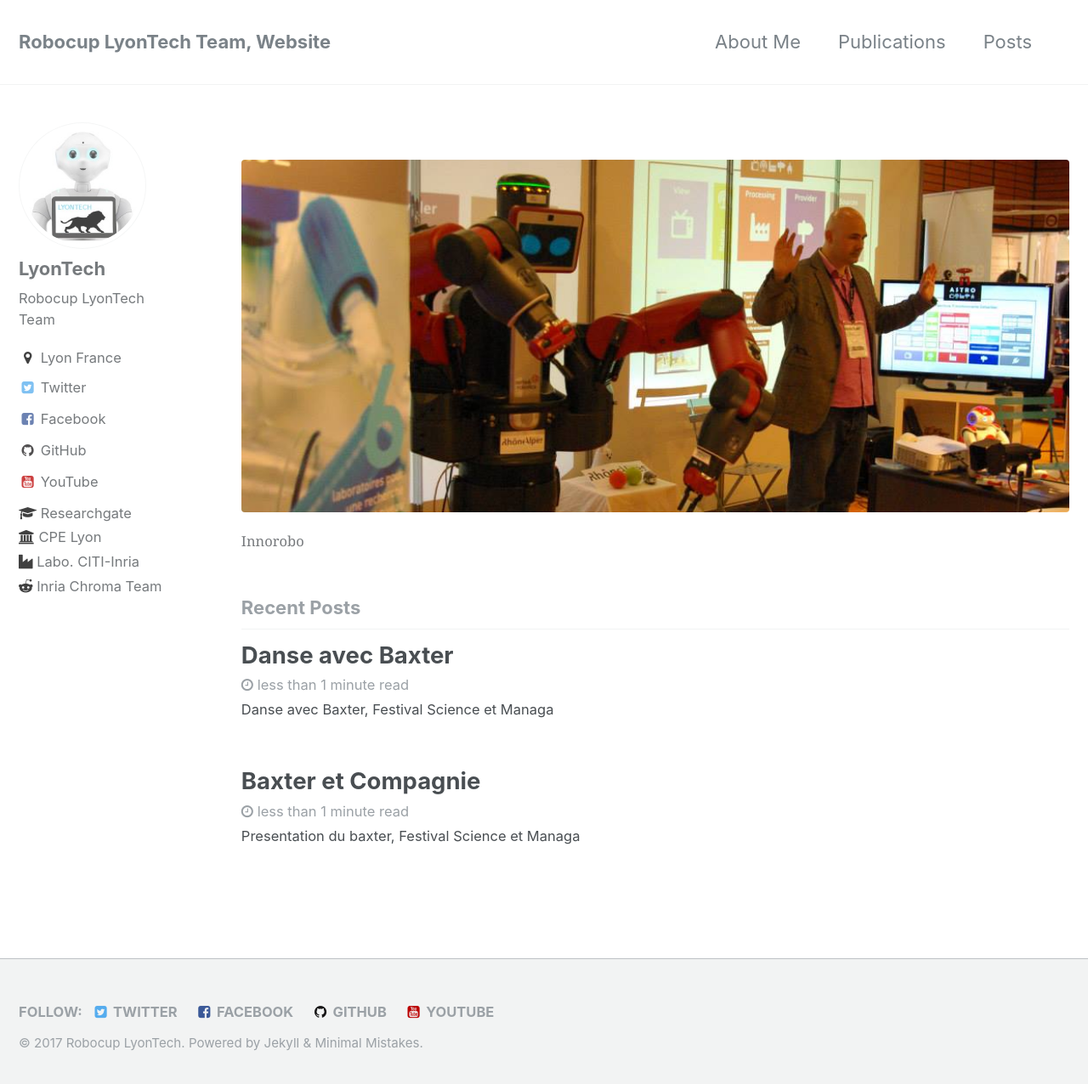
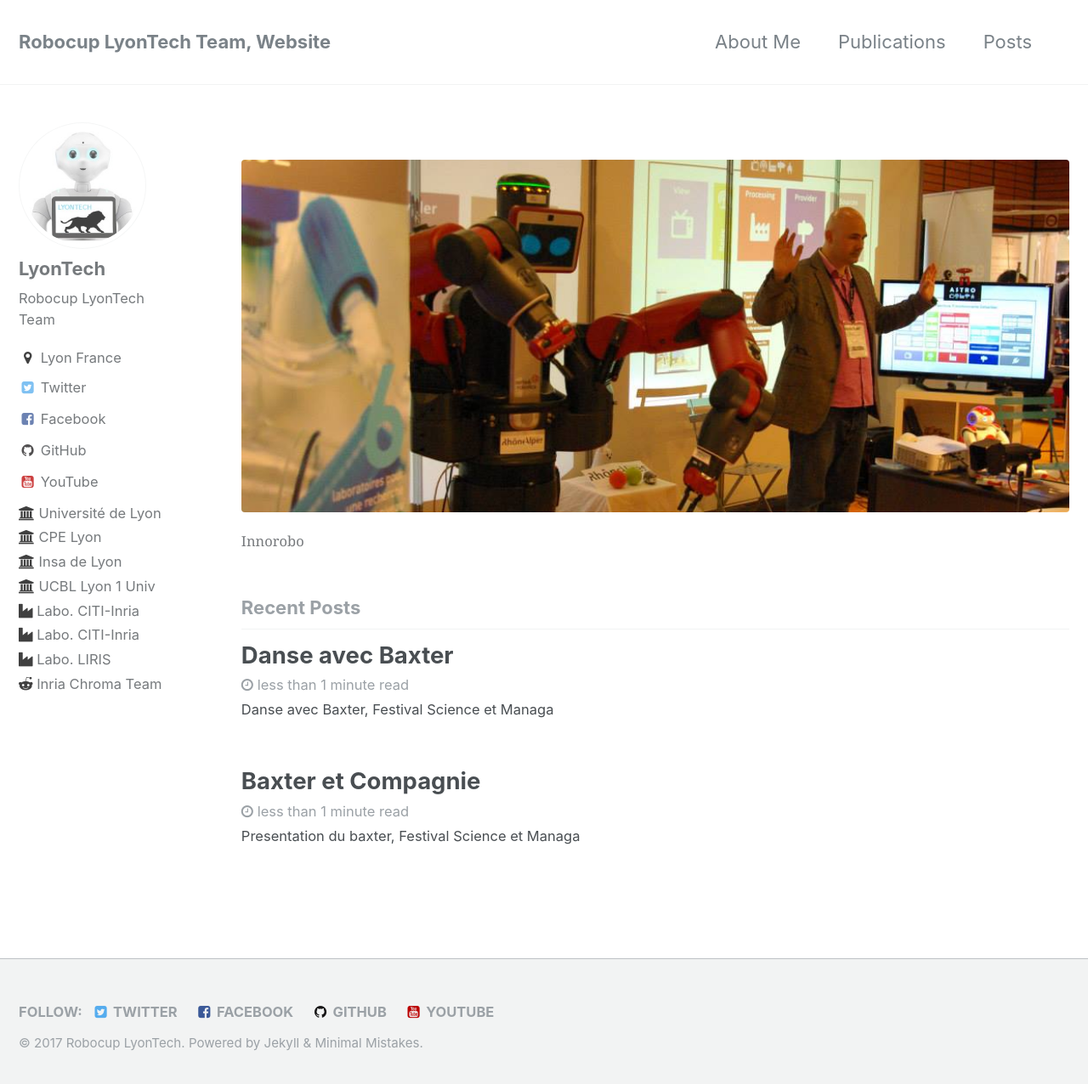
Before and after one commit to Robocup-Lyontech/Robocup-Lyontech.github.io, a Jekyll site: the page built from index.html, in a window 1280 px wide and 1284 px high. Shown: the top 1276 px of the window at 85% size. Built offline with Jekyll 4.4.1, drawn with Linux system fonts in a browser that asks for light colours; the list of posts is cut into pages by our own code.

Commit message:
Update author-profile-custom-links.html

```diff
--- a/_includes/author-profile-custom-links.html
+++ b/_includes/author-profile-custom-links.html
@@ -1,13 +1,29 @@
   <li>
-    <a href="https://www.researchgate.net/profile/Fabrice_Jumel" itemprop="sameAs">
-      <i class="fa fa-graduation-cap" aria-hidden="true"></i> Researchgate
+    <a href="http://lyon-university.org/" itemprop="sameAs">
+      <i class="fa fa-institution" aria-hidden="true"></i> Université de Lyon
     </a>
     <a href="https://www.cpe.fr" itemprop="sameAs">
       <i class="fa fa-institution" aria-hidden="true"></i> CPE Lyon
     </a>
+    <a href="https://www.insa-lyon.fr/en/" itemprop="sameAs">
+      <i class="fa fa-institution" aria-hidden="true"></i> Insa de Lyon
+    </a>
+    <a href="https://www.univ-lyon1.fr/en/" itemprop="sameAs">
+      <i class="fa fa-institution" aria-hidden="true"></i> UCBL Lyon 1 Univ
+    </a>
+
     <a href="http://www.citi-lab.fr/" itemprop="sameAs">
       <i class="fa fa-industry" aria-hidden="true"></i>  Labo. CITI-Inria
     </a>
+    <a href="http://www.citi-lab.fr/" itemprop="sameAs">
+      <i class="fa fa-industry" aria-hidden="true"></i>  Labo. CITI-Inria
+    </a>
+     </a>
+    <a href="https://liris.cnrs.fr/front-page-en?set_language=en" itemprop="sameAs">
+      <i class="fa fa-industry" aria-hidden="true"></i>  Labo. LIRIS
+    </a>
+
+
     <a href="https://team.inria.fr/chroma/en/" itemprop="sameAs">
       <i class="fa fa-reddit-alien" aria-hidden="true"></i> Inria Chroma Team
     </a>
```
